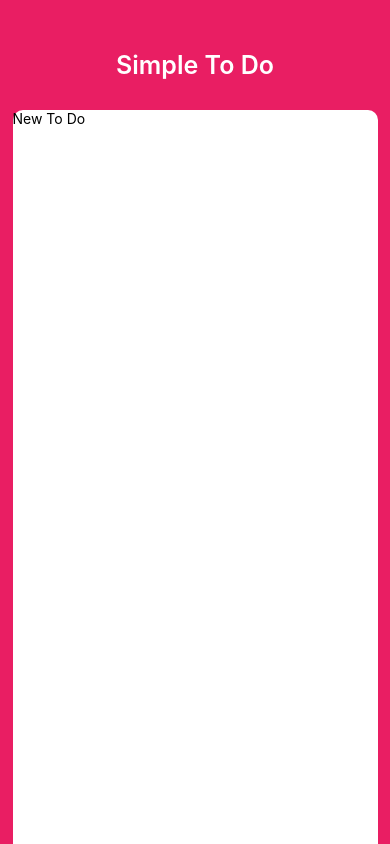
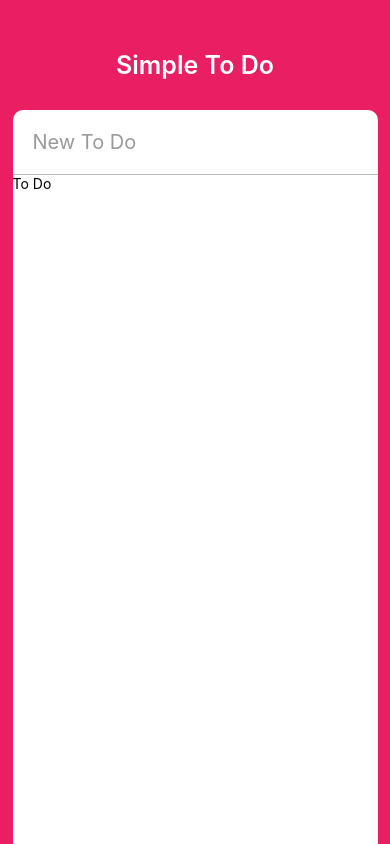
Before and after one commit to Trapa-Eureka/To_do_App, a React Native app: screen / in a window 390 px wide. Built offline with nearby package versions, Linux system fonts and the light colour scheme.

Commit message:
UI #2 - input & To Do Components

```diff
--- a/App.js
+++ b/App.js
@@ -1,19 +1,40 @@
 import React from 'react';
-import { StyleSheet, Text, View, StatusBar, TextInput, Dimensions, Platform } from 'react-native';
+import { StyleSheet, Text, View, StatusBar, TextInput, Dimensions, Platform, ScrollView } from 'react-native';
+import ToDo from "./ToDo";
 
 const { height, width } = Dimensions.get("window");
 
 export default class App extends React.Component {
+  state = {
+    newToDo: ""
+  }
   render() {
+    const { newToDo } = this.state;
     return (
       <View style={styles.container}>
         <StatusBar barStyle="light-content"/>
         <Text style={styles.title}>Simple To Do</Text>
         <View style={styles.card}>
-          <TextInput style={styles.input} placeholder={"New To Do"} />
+          <TextInput
+            style={styles.input}
+            placeholder={"New To Do"}
+            value={newToDo}
+            onChangeText={this._controlNewToDo}
+            placeholderTextColor={"#999"}
+            returnKeyType={"done"}
+            autoCorrect={false}
+          />
+          <ScrollView>
+            <ToDo />
+          </ScrollView>
         </View>
       </View>
     );
+  }
+  _controlNewToDo = text => {
+    this.setState({
+      newToDo: text
+    })
   }
 }
 
@@ -50,5 +71,11 @@ const styles = StyleSheet.create({
         elevation: 3
       }
     })
+  },
+  input: {
+    padding: 20,
+    borderBottomColor: "#bbb",
+    borderBottomWidth: 1,
+    fontSize: 20
   }
 });
--- /dev/null
+++ b/ToDo.js
@@ -0,0 +1,14 @@
+import React, { Component } from 'react';
+import { View, Text, touchableOpacity, StyleSheet } from 'react-native';
+
+export default class ToDo extends Component {
+    render () {
+        return (
+            <View>
+                <Text>To Do</Text>
+            </View>
+        )
+    }
+}
+
+const styles = StyleSheet.create ({})
```
